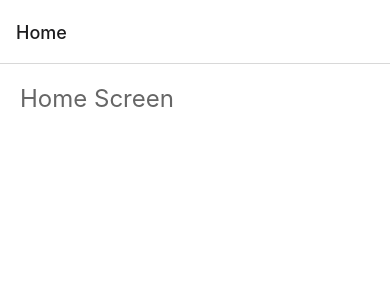
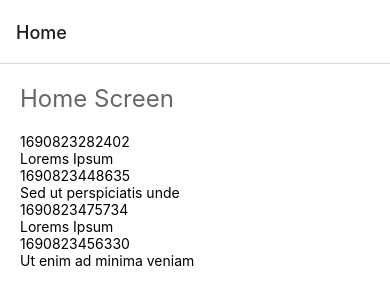
Before and after one commit to ironhack-labs/lab-rn-local-storage, a React Native app: screen /Home in a window 390 px wide. Shown: the top 304 px of the page. Built offline with nearby package versions, Linux system fonts and the light colour scheme.

Commit message:
Iteration 2: Added mock data, types and simple list render

```diff
--- /dev/null
+++ b/src/mock-tasks.ts
@@ -0,0 +1,33 @@
+import { TaskList } from './types';
+const TASKS: TaskList = [
+  {
+    id: '1690823282402',
+    title: 'Lorems Ipsum',
+    description:
+      'Lorem ipsum dolor sit amet, consectetur adipiscing elit, sed do eiusmod tempor incididunt ut labore et dolore magna aliqua.',
+    category: 'WORK',
+  },
+  {
+    id: '1690823448635',
+    title: 'Sed ut perspiciatis unde',
+    description:
+      'Lorem ipsum dolor sit amet, consectetur adipiscing elit, sed do eiusmod tempor incididunt ut labore et dolore magna aliqua.',
+    category: 'HOME',
+  },
+  {
+    id: '1690823475734',
+    title: 'Lorems Ipsum',
+    description:
+      'Lorem ipsum dolor sit amet, consectetur adipiscing elit, sed do eiusmod tempor incididunt ut labore et dolore magna aliqua.',
+    category: 'HOME',
+  },
+  {
+    id: '1690823456330',
+    title: 'Ut enim ad minima veniam',
+    description:
+      'Lorem ipsum dolor sit amet, consectetur adipiscing elit, sed do eiusmod tempor incididunt ut labore et dolore magna aliqua.',
+    category: 'LEARNING',
+  },
+];
+
+export default TASKS;
--- a/src/screens/home.tsx
+++ b/src/screens/home.tsx
@@ -1,11 +1,27 @@
 import React from 'react';
-import { View, Text, StyleSheet } from 'react-native';
+import { View, Text, StyleSheet, FlatList, ListRenderItem } from 'react-native';
 import { HomeProps } from '../navigation/types';
+import { Task } from '../types';
+import TASKS from '../mock-tasks';
 
 export default function HomeScreen({ route, navigation }: HomeProps) {
+  const renderItem: ListRenderItem<Task> = ({ item }) => {
+    return (
+      <View>
+        <Text>{item.id}</Text>
+        <Text>{item.title}</Text>
+      </View>
+    );
+  };
+
   return (
     <View style={styles.container}>
       <Text style={styles.title}>Home Screen</Text>
+      <FlatList
+        data={TASKS}
+        keyExtractor={task => task.id}
+        renderItem={renderItem}
+      />
     </View>
   );
 }
```
Also changed, not shown: src/types.ts (+10 -0 lines).
